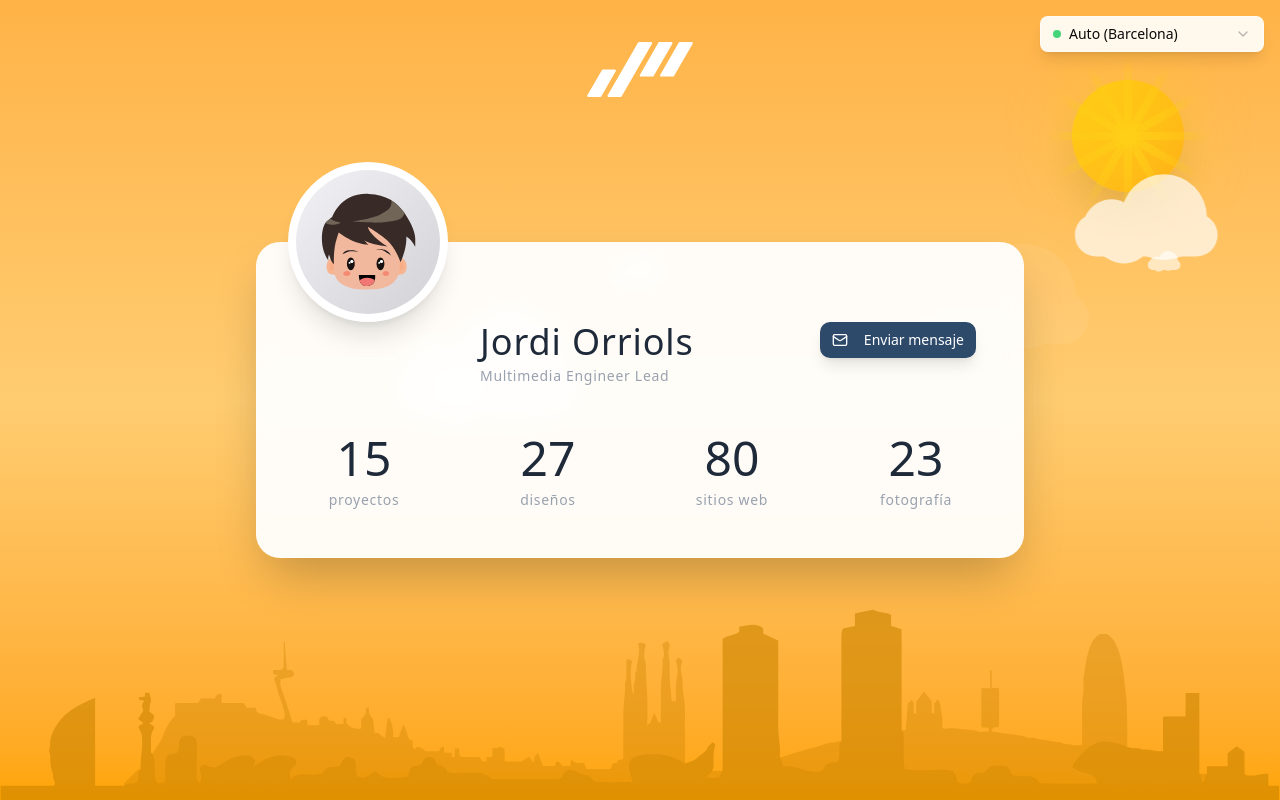
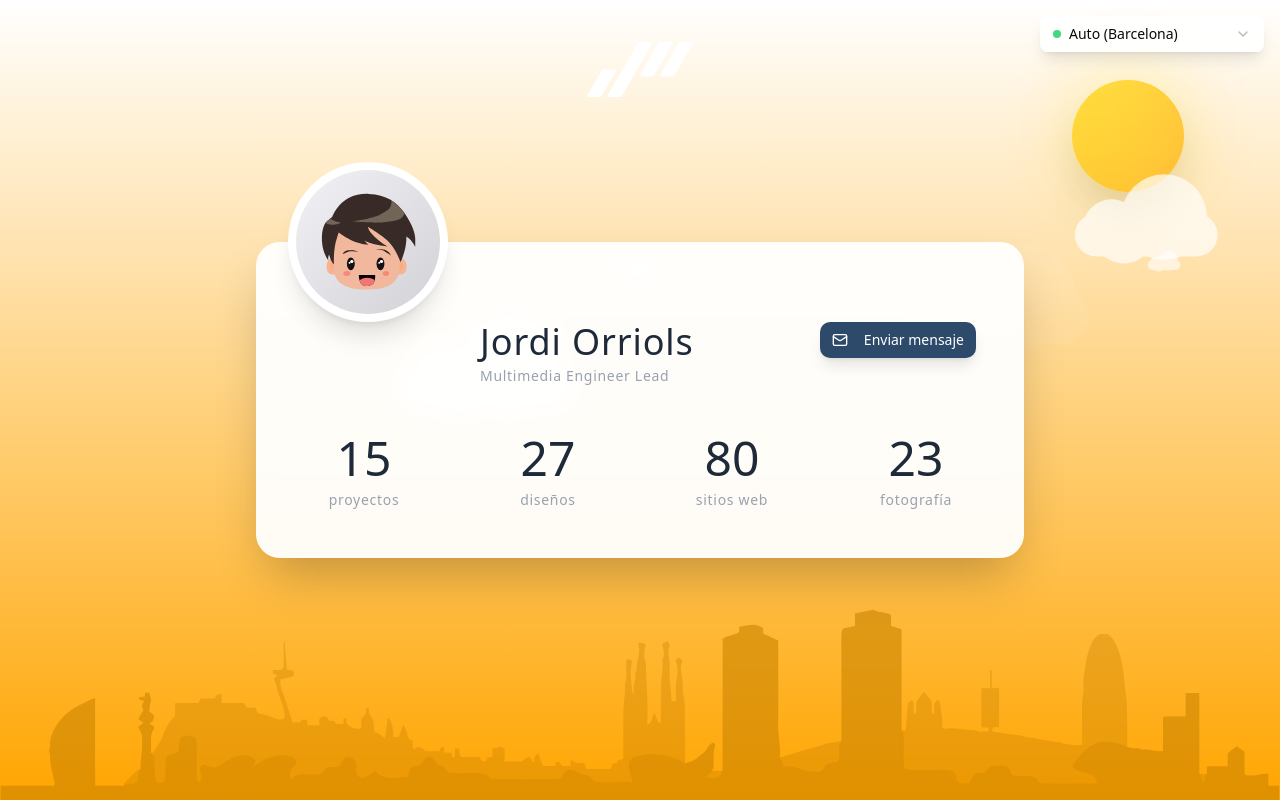
Before and after one commit to JordiOrriols/website, a React (Vite) app: page / in a window 1280 px wide. Built offline with nearby package versions, Linux system fonts and the light colour scheme.

Commit message:
chore: unify afternoon morning and night

```diff
--- a/src/components/weather/afternoon.tsx
+++ /dev/null
@@ -1,42 +0,0 @@
-import React from "react";
-import AppLogo from "./elements/logo";
-import CitySkyline from "./elements/skyline";
-import Clouds from "./elements/cloud";
-import { WeatherType } from "@/pages/portfolio";
-
-export default function AfternoonSunny(props: { weather: WeatherType }) {
-  const clouds = props.weather === "clear" ? 7 : 25;
-  return (
-    <div className="absolute inset-0 bg-gradient-to-b from-[#FFB347] via-[#FFCC70] to-[#FFA500]">
-      {/* Bright Sun */}
-      <div className="absolute top-20 right-24">
-        <div className="relative w-28 h-28 rounded-full bg-gradient-to-br from-[#FFD700] to-[#FFA500] shadow-2xl animate-pulse">
-          {/* Glowing effect */}
-          <div className="absolute inset-0 rounded-full bg-[#FFD700] opacity-40 blur-2xl animate-pulse"></div>
-
-          {/* Sun rays */}
-          {[...Array(12)].map((_, i) => (
-            <div
-              key={i}
-              className="absolute top-1/2 left-1/2 origin-center"
-              style={{
-                transform: `translate(-50%, -50%) rotate(${i * 30}deg)`,
-              }}
-            >
-              <div className="w-40 h-2 bg-gradient-to-r from-transparent via-[#FFD700] to-transparent opacity-50 rounded-full"></div>
-            </div>
-          ))}
-        </div>
-      </div>
-
-      {/* Warm Clouds */}
-      <Clouds maxNumber={clouds} />
-
-      {/* City Skyline */}
-      <CitySkyline fill="#CC8400" />
-
-      {/* Logo */}
-      <AppLogo />
-    </div>
-  );
-}
--- /dev/null
+++ b/src/components/weather/clear.tsx
@@ -0,0 +1,90 @@
+import React from "react";
+import AppLogo from "./elements/logo";
+import CitySkyline from "./elements/skyline";
+import Clouds from "./elements/cloud";
+import { TimeOfDayType, WeatherType } from "@/pages/portfolio";
+import Stars from "./elements/stars";
+
+interface configType {
+  skyline: string;
+  bgFrom: string;
+  bgVia: string;
+  bgTo: string;
+}
+
+const config: Record<TimeOfDayType, configType> = {
+  morning: {
+    skyline: "#5A8FB8",
+    bgFrom: "#87CEEB",
+    bgVia: "#B0E0E6",
+    bgTo: "#FFE4B5",
+  },
+  day: {
+    skyline: "#5A8FB8",
+    bgFrom: "#FFB347",
+    bgVia: "#FFB347",
+    bgTo: "#FFB347",
+  },
+  afternoon: {
+    skyline: "#CC8400",
+    bgFrom: "#FFB347",
+    bgVia: "#FFCC70",
+    bgTo: "#FFA500",
+  },
+  night: {
+    skyline: "#293D5F",
+    bgFrom: "#4A6FA5",
+    bgVia: "#5B7FA8",
+    bgTo: "#4A6FA5",
+  },
+};
+
+export default function ClearScene(props: {
+  weather: WeatherType;
+  timeOfDay: TimeOfDayType;
+}) {
+  const clouds = props.weather === "clear" ? 7 : 25;
+
+  return (
+    <div
+      className={`absolute inset-0 bg-gradient-to-b from-[${
+        config[props.timeOfDay].bgFrom
+      }] via-[${config[props.timeOfDay].bgVia}] to-[${
+        config[props.timeOfDay].bgTo
+      }]`}
+    >
+
+      {/* Bright Sun */}
+      {props.timeOfDay !== "night" ? (
+        <div className="absolute top-20 right-24">
+          <div className="relative w-28 h-28 rounded-full bg-gradient-to-br from-[#FFD700] to-[#FFA500] shadow-2xl animate-pulse">
+            {/* Glowing effect */}
+            <div className="absolute inset-0 rounded-full bg-[#FFD700] opacity-40 blur-2xl animate-pulse"></div>
+          </div>
+        </div>
+      ) : null}
+
+      {/* Stars */}
+      {props.timeOfDay === "night" ? <Stars max={150} /> : null}
+
+      {/* Moon */}
+      {props.timeOfDay === "night" ? (
+        <div className="absolute top-40 right-40 w-20 h-20 rounded-full bg-white/80 backdrop-blur-sm">
+          <div
+            className="absolute left-5 w-20 h-20 rounded-full bg-[#5B7FA8]"
+            style={{ top: -8 }}
+          ></div>
+        </div>
+      ) : null}
+
+      {/* Clouds */}
+      <Clouds maxNumber={clouds} />
+
+      {/* City Skyline */}
+      <CitySkyline fill={config[props.timeOfDay].skyline} />
+
+      {/* Logo */}
+      <AppLogo />
+    </div>
+  );
+}
--- a/src/components/weather/morning.tsx
+++ /dev/null
@@ -1,22 +0,0 @@
-import React from "react";
-import AppLogo from "./elements/logo";
-import CitySkyline from "./elements/skyline";
-import Clouds from "./elements/cloud";
-import { WeatherType } from "@/pages/portfolio";
-
-export default function MorningSunny(props: { weather: WeatherType }) {
-  const clouds = props.weather === "clear" ? 7 : 15;
-
-  return (
-    <div className="absolute inset-0 bg-gradient-to-b from-[#87CEEB] via-[#B0E0E6] to-[#FFE4B5]">
-      {/* Clouds */}
-      <Clouds maxNumber={clouds} />
-
-      {/* City Skyline */}
-      <CitySkyline fill="#5A8FB8" />
-
-      {/* Logo */}
-      <AppLogo />
-    </div>
-  );
-}
--- a/src/components/weather/night.tsx
+++ /dev/null
@@ -1,27 +0,0 @@
-import React, { useEffect, useState } from "react";
-import AppLogo from "./elements/logo";
-import CitySkyline from "./elements/skyline";
-import Stars from "./elements/stars";
-
-export default function NightClear() {
-  return (
-    <div className="absolute inset-0 bg-gradient-to-br from-[#4A6FA5] via-[#5B7FA8] to-[#4A6FA5]">
-      {/* Stars */}
-      <Stars max={150} />
-
-      {/* Logo */}
-      <AppLogo />
-
-      {/* Moon */}
-      <div className="absolute top-40 right-40 w-20 h-20 rounded-full bg-white/80 backdrop-blur-sm">
-        <div
-          className="absolute left-5 w-20 h-20 rounded-full bg-[#5B7FA8]"
-          style={{ top: -8 }}
-        ></div>
-      </div>
-
-      {/* City Skyline */}
-      <CitySkyline fill="#293D5F" />
-    </div>
-  );
-}
--- a/src/pages/portfolio.tsx
+++ b/src/pages/portfolio.tsx
@@ -10,8 +10,7 @@ import {
 } from "../components/ui/select";
 import { motion, AnimatePresence } from "framer-motion";
 
-import MorningSunny from "../components/weather/morning";
-import AfternoonSunny from "../components/weather/afternoon";
+import ClearScene from "../components/weather/clear";
 import NightClear from "../components/weather/night";
 import RainyScene from "../components/weather/raining";
 import ThunderstormScene from "../components/weather/thunderstorm";
@@ -19,10 +18,11 @@ import Avatar from "../components/avatar";
 import ContactForm from "../components/contact-form";
 
 export type WeatherType = "clear" | "cloudy" | "rain" | "thunderstorm";
+export type TimeOfDayType = "morning" | "day" | "afternoon" | "night";
 
 export default function Portfolio() {
   const [weather, setWeather] = useState<WeatherType>("clear");
-  const [timeOfDay, setTimeOfDay] = useState("night");
+  const [timeOfDay, setTimeOfDay] = useState<TimeOfDayType>("night");
   const [loading, setLoading] = useState(true);
   const [weatherMode, setWeatherMode] = useState("auto");
   const [showContactForm, setShowContactForm] = useState(false);
@@ -40,7 +40,9 @@ export default function Portfolio() {
     const hour = new Date().getHours();
     if (hour >= 6 && hour < 12) {
       setTimeOfDay("morning");
-    } else if (hour >= 12 && hour < 20) {
+    } else if (hour >= 12 && hour < 16) {
+      setTimeOfDay("afternoon");
+    } else if (hour >= 16 && hour < 20) {
       setTimeOfDay("afternoon");
     } else {
       setTimeOfDay("night");
@@ -84,13 +86,7 @@ export default function Portfolio() {
       return <RainyScene timeOfDay={timeOfDay} />;
     }
 
-    if (timeOfDay === "morning") {
-      return <MorningSunny weather={weather} />;
-    } else if (timeOfDay === "afternoon") {
-      return <AfternoonSunny weather={weather} />;
-    } else {
-      return <NightClear weather={weather} />;
-    }
+    return <ClearScene weather={weather} timeOfDay={timeOfDay} />;
   };
 
   if (loading && weatherMode === "auto") {
```
